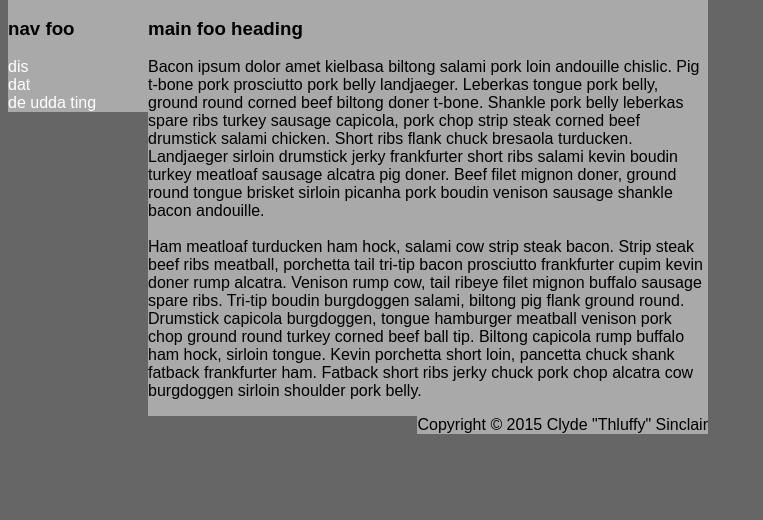
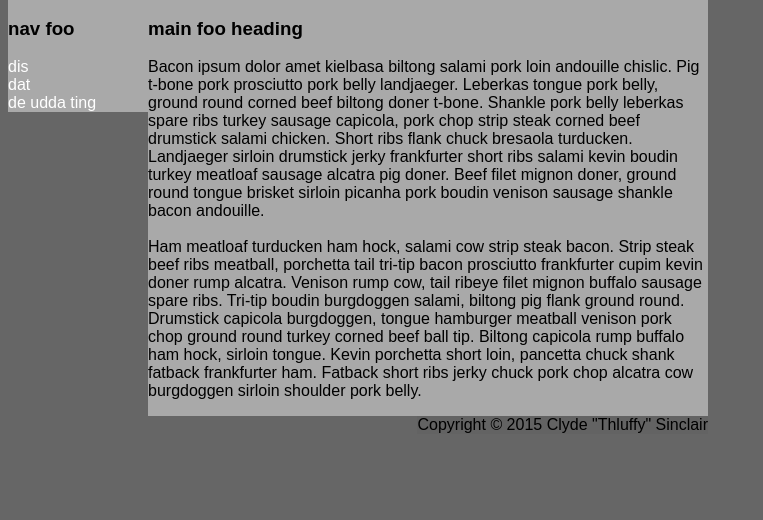
Before and after one commit to margie3/softdevv, a Flask app: page / in a window 1280 px wide. Shown: the part 81-601 px from the top of the page, without its empty margins (0-763 px from the left). Run offline with Flask 3, Linux system fonts and the light colour scheme.

Commit message:
classwork

```diff
--- a/18_live-stuyle/static/style.css
+++ b/18_live-stuyle/static/style.css
@@ -29,7 +29,7 @@ nav {
   background-color: #A9A9A9;
 }
 .copyright {
-  background-color: darkgrey;
+  background-color: #636363;
   float: right;
   display: inline-block;
 }
```
